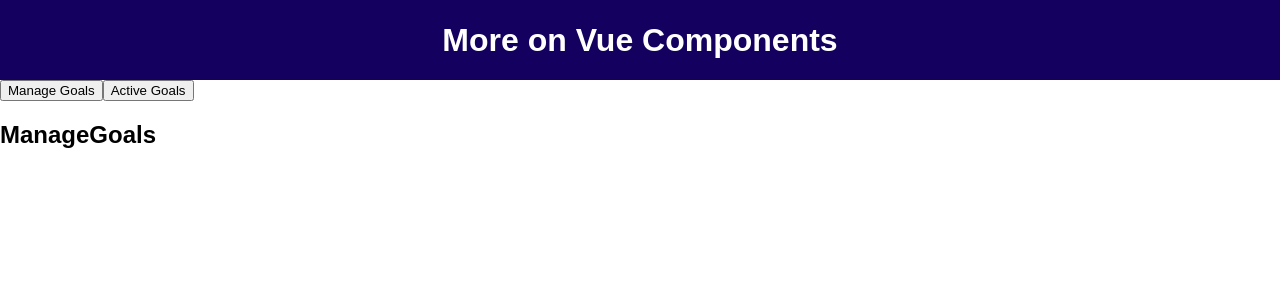
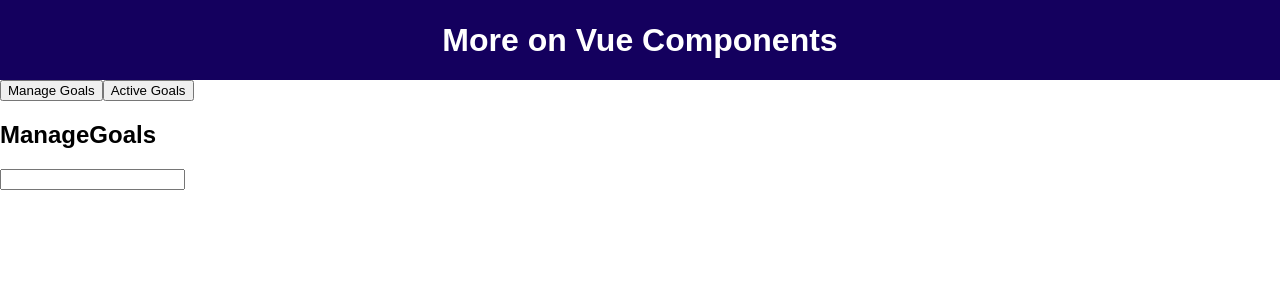
Before and after one commit to JuliaDudkina/Vue, a Vue app: page / in a window 1280 px wide. Both pictures are taken after a click on the button "Manage Goals". Shown: the top 300 px of the page. Built offline with nearby package versions, Linux system fonts and the light colour scheme.

Commit message:
using keep-avoid

```diff
--- a/src/App.vue
+++ b/src/App.vue
@@ -6,7 +6,10 @@
     <button @click="setSelectedComponent('active-goals')">Active Goals</button>
 <!--    <active-goals></active-goals>-->
 <!--    <ManageGoals/>-->
-    <component :is="selectedComponent"></component>
+    <keep-alive>
+      <component :is="selectedComponent"></component>
+    </keep-alive>
+<!--keep avoid to avoid losing info that user adds in components-->
   </div>
 </template>
 
--- a/src/components/ManageGoals.vue
+++ b/src/components/ManageGoals.vue
@@ -1,5 +1,9 @@
 <template>
-  <h2>ManageGoals</h2>
+  <div>
+    <h2>ManageGoals</h2>
+    <input type="text">
+  </div>
+<!--  info will be lost in input when switching between components-->
 </template>
 
 <script>
```
